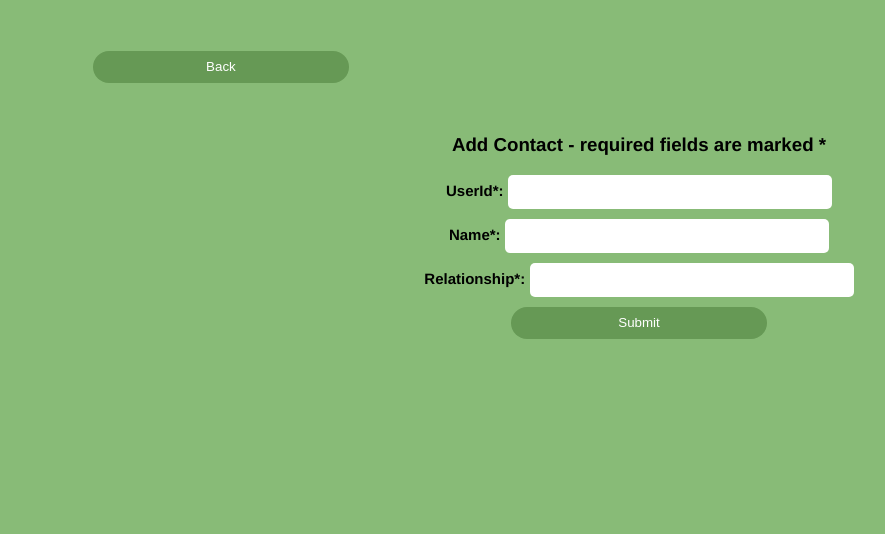
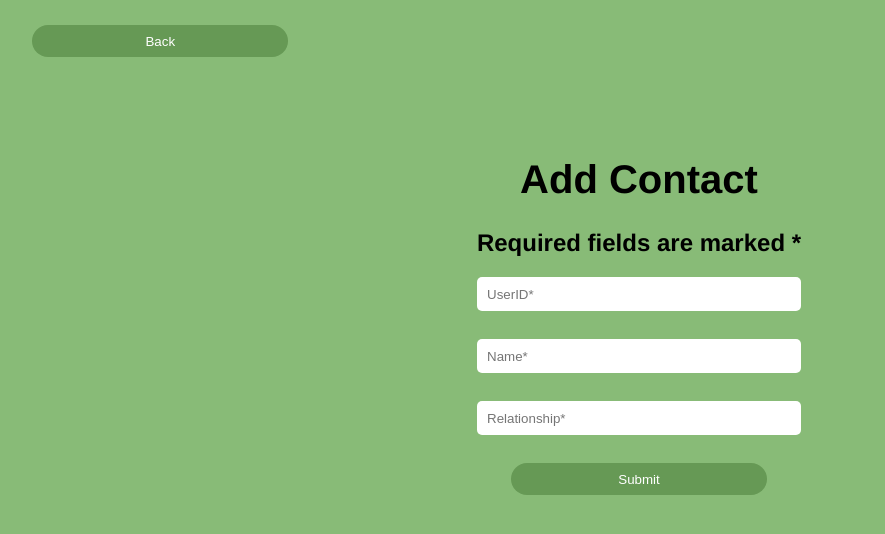
Before and after one commit to CS1530-Brain-Bank/main_project, a plain HTML site: page addContact.html in a window 1280 px wide. Shown: the whole page, without its empty margins (1-886 px from the left). Drawn offline with Linux system fonts and the light colour scheme.

Commit message:
made add contact page look consistent with rest of site

```diff
--- a/addContact.html
+++ b/addContact.html
@@ -10,24 +10,29 @@
 </head>
 
 <body>
-<div id="container">
-    <div id="header">
+	<div id="header">
         <a href="contacts.html"><button class="nav">Back</button></a>
     </div>
+<div id="container">
+
     <form action="/contacts" method="POST">
-        <h3>Add Contact - required fields are marked *</h3>
+        <h1>Add Contact</h1>
+		<h2>Required fields are marked *</h2>
         <div>
-            <label>UserId*: </label>
-            <input type="text" name="userId">
+            <!-- <label>UserId*: </label> -->
+            <input type="text" name="userId" placeholder="UserID*" required>
         </div>
+		<br />
         <div>
-            <label>Name*: </label>
-            <input type="text" name="name">
+            <!-- <label>Name*: </label> -->
+            <input type="text" name="name" placeholder="Name*" required>
         </div>
+		<br />
         <div>
-            <label>Relationship*: </label>
-            <input type="text" name="relationship">
+            <!-- <label>Relationship*: </label> -->
+            <input type="text" name="relationship" placeholder="Relationship*" required>
         </div>
+		<br />
 
         <button type="submit" class="nav">Submit</button>
     </form>
```
